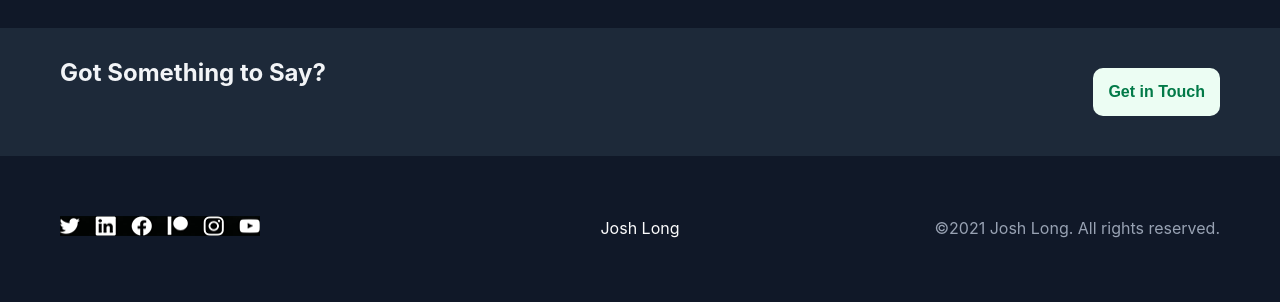
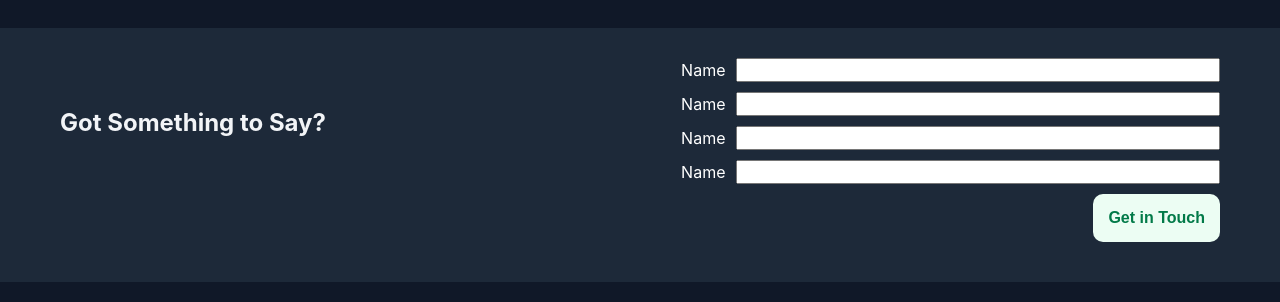
Before and after one commit to developer-advocacy/joshlong-site, a Vue app: page / in a window 1280 px wide. Shown: the part 4227-4529 px from the top of the page. Built offline with nearby package versions, Linux system fonts and the light colour scheme; a web font is replaced by a local one.

Commit message:
content carousel reflow issues are fixed

```diff
--- a/src/components/Contact.vue
+++ b/src/components/Contact.vue
@@ -1,11 +1,84 @@
 <template>
   <div class="prompt"><h2> Got Something to Say? </h2></div>
-  <div class="buttons">
-    <button> Get in Touch</button>
+  <div>
+    <form class="contact-form">
+      <label> Name</label> <input type="text" />
+      <label> Name</label> <input type="text" />
+      <label> Name</label> <input type="text" />
+      <label> Name</label> <input type="text" />
+      <!--      &lt;!&ndash; text &ndash;&gt;
+            <p>
+              <input type="text" v-model="msg">
+              {{ msg }}
+            </p>
+            &lt;!&ndash; checkbox &ndash;&gt;
+            <p>
+              <input type="checkbox" v-model="checked">
+              {{ checked ? "yes" : "no" }}
+            </p>
+            &lt;!&ndash; radio buttons &ndash;&gt;
+            <p>
+              <input type="radio" name="picked" value="one" v-model="picked">
+              <input type="radio" name="picked" value="two" v-model="picked">
+              {{ picked }}
+            </p>
+            &lt;!&ndash; select &ndash;&gt;
+            <p>
+              <select v-model="selected">
+                <option>one</option>
+                <option>two</option>
+              </select>
+              {{ selected }}
+            </p>
+            &lt;!&ndash; multiple select &ndash;&gt;
+            <p>
+              <select v-model="multiSelect" multiple>
+                <option>one</option>
+                <option>two</option>
+                <option>three</option>
+              </select>
+              {{ multiSelect }}
+            </p>
+
+            <pre>data: {{ $data  }}</pre>-->
+
+    </form>
+    <div class="buttons">
+      <button> Get in Touch</button>
+    </div>
   </div>
 </template>
 <style>
 
+
+.contact-form {
+  display: grid;
+  grid-row-gap: var(--common-gutter);
+  grid-template-columns:   auto;
+  grid-auto-rows: auto;
+  grid-column-gap: var(--common-gutter);
+}
+
+.contact-form label {
+  color: var(--white);
+}
+
+/**/
+
+@media screen and (min-width: 1000px) {
+  .contact-form label {
+
+    text-align: right;
+  }
+  .contact-form {
+    display: grid;
+    grid-row-gap: var(--common-gutter);
+
+    grid-template-columns: calc(var(--common-gutter) * 10) auto;
+    grid-auto-rows: auto;
+    grid-column-gap: var(--common-gutter);
+  }
+}
 
 .contact {
   padding-top: var(--page-top-pad);
@@ -18,18 +91,17 @@
                         "call-to-action";
 }
 
-.contact h2 {
-  margin: 0;
-  padding: 0;
+.contact .contact-form {
+  grid-area: call-to-action;
+}
 
 
-}
+/*.contact .buttons {
 
-.contact .buttons {
-  grid-area: call-to-action;
-  margin-top: var(--common-gutter);
+  margin-top: calc(3 * var(--common-gutter));
+  margin-bottom: calc(3 * var(--common-gutter));
 
-}
+}*/
 
 .contact .prompt {
   color: var(--gray-100);
--- a/src/components/carousel/ContentCarousel.vue
+++ b/src/components/carousel/ContentCarousel.vue
@@ -1,5 +1,6 @@
 <style>
 /* CONTENT SHOWCASES CORE */
+
 :root {
   --cover-width: 100px;
   --active-cover-width: 150px;
@@ -23,8 +24,8 @@
 }
 
 .arrows {
+
   text-align: center;
-  grid-area: arrows;
   margin-top: var(--common-gutter);
 }
 
@@ -59,6 +60,7 @@
 }
 
 .content > .description {
+
   grid-area: description;
   alignment: center;
   text-align: center;
@@ -133,7 +135,7 @@
   }
 
   .content .covers {
-    grid-auto-flow: column;
+    /*grid-auto-flow: column;*/
   }
 
   .content-showcase > p {
@@ -142,8 +144,15 @@
   }
 }
 
-.content > .covers {
+.content .covers-container {
   grid-area: covers;
+
+}
+
+
+
+.content .covers {
+  /*grid-area: covers;*/
   display: grid;
   grid-template-areas: ". l active r .";
   grid-template-columns: auto  calc(var(--cover-width) / 2) var(--active-cover-width) calc(var(--cover-width) / 2) auto;
@@ -151,14 +160,11 @@
   justify-items: center;
 }
 
-.zone h2 {
-  margin-top: calc(5 * var(--common-gutter));
-}
 
 .content {
+  /*grid-template-rows: auto auto ;*/
   grid-template-areas:
             "covers "
-            "arrows "
             "description ";
 }
 
@@ -169,26 +175,24 @@
     --three-covers-width: calc(calc(var(--cover-width) / 2) + var(--active-cover-width) + calc(var(--cover-width) / 2));
   }
 
+  .content {
+
+
+  }
+
   .content.right {
     margin-right: calc(-1 * var(--zone-padding));
     grid-template-columns: auto var(--three-covers-width);
-    grid-template-areas:
-            "description covers "
-            "description arrows ";
+    grid-template-areas: "description covers ";
   }
 
   .content.left {
     margin-left: calc(-1 * var(--zone-padding));
-    grid-template-columns:   var(--three-covers-width) auto;
-    grid-template-areas:
-            " covers description "
-            " arrows description ";
+    grid-template-columns: var(--three-covers-width) auto;
+    grid-template-areas:  " covers description ";
+  }
 }
 
-
-  .covers {
-  }
-}
 
 </style>
 <template>
@@ -198,13 +202,13 @@
     </h2>
     <slot name="description"></slot>
     <div class="content" :class="orientationClass">
+
       <div class="description">
-        <h3>
-          {{ contentTitle }}
-        </h3>
+        <h3> {{ contentTitle }} </h3>
         <div v-html="contentDescription"></div>
       </div>
 
+      <div class="covers-container">
         <div ref="covers-div" class="covers">
           <div class="cover left"><img :src="leftUrl" alt="the left title"/></div>
           <div ref="active-image" class="cover active"><img alt="the active title" :src="activeUrl"/></div>
@@ -214,6 +218,7 @@
           <div class="arrows">
             <div @click="left()" :class="{'active': leftArrowActive }" class="arrow    left"></div>
             <div @click="right()" :class="{'active': rightArrowActive }" class="arrow right"></div>
+          </div>
         </div>
       </div>
     </div>
```
Lines whose indentation alone changed are shown as unchanged.
